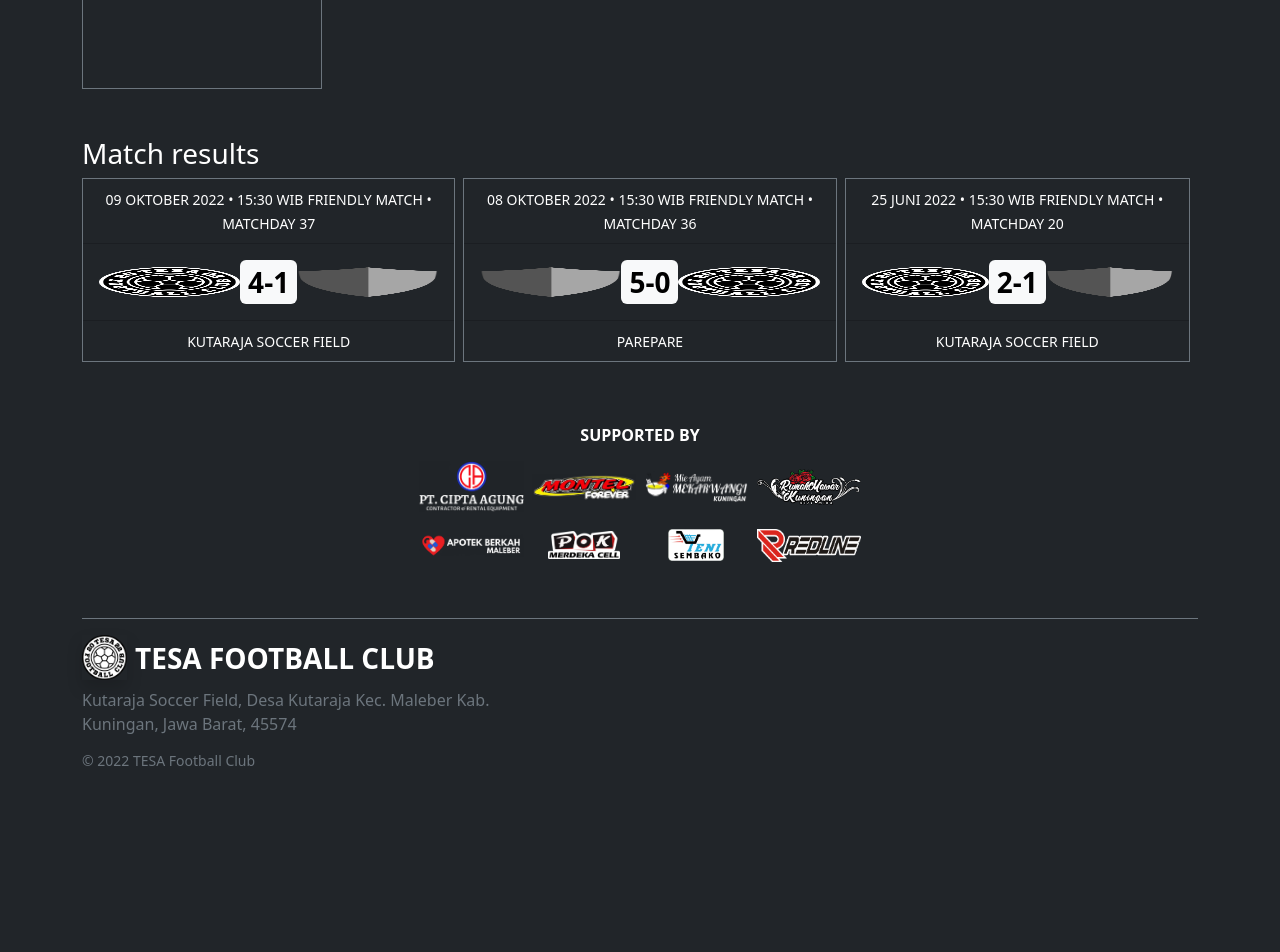
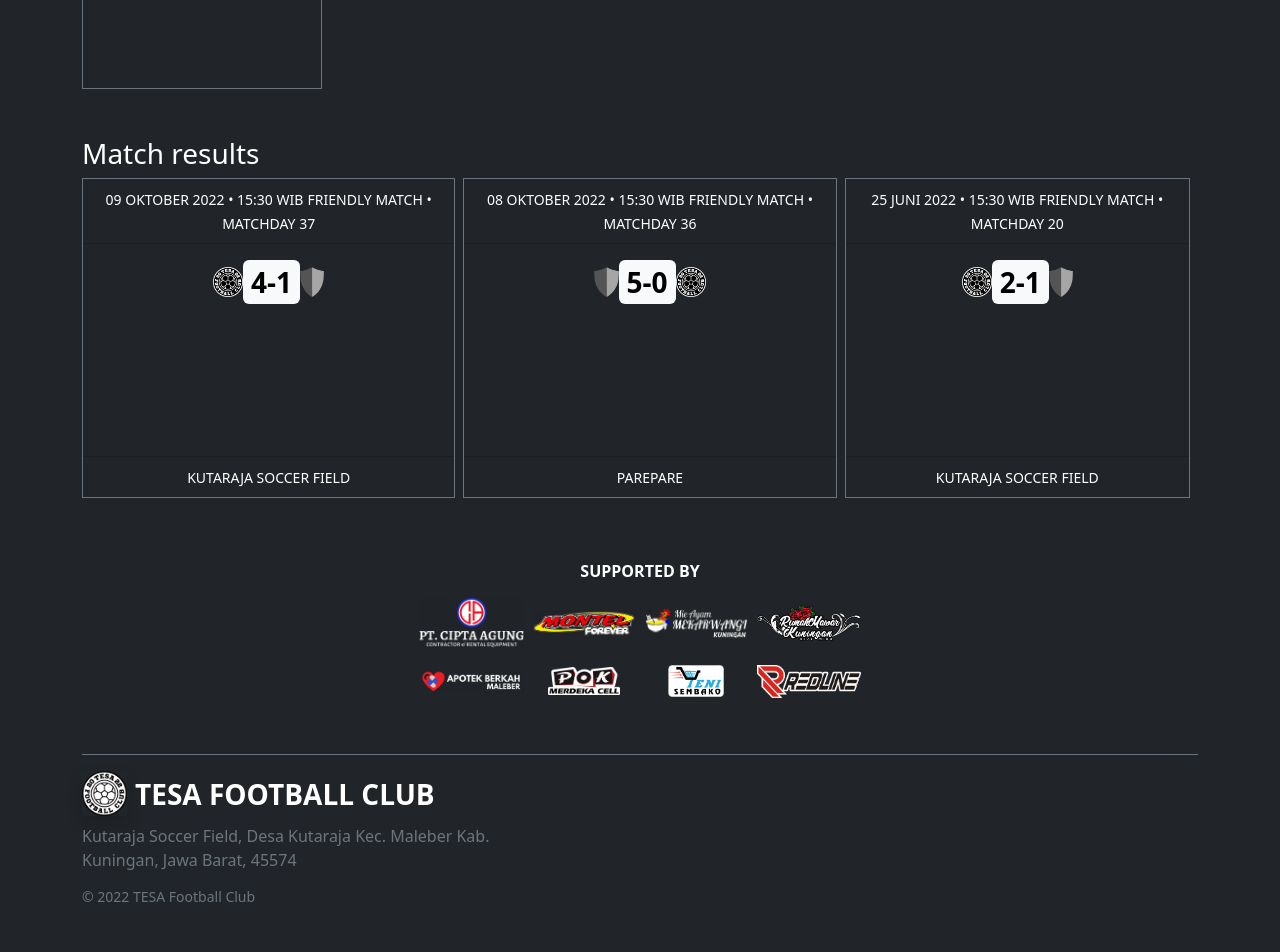
Before and after one commit to tesafc/tesafc.github.io, a Jekyll site: the page built from index.html, in a window 1280 px wide. Shown: the part 1024-1976 px from the top of the page. Built offline with Jekyll 4.4.1, drawn with Linux system fonts in a browser that asks for light colours; nearby versions of some CDN libraries; before the commit the page ends 1840 px from its top, so only the background shows below that.

Commit message:
Update index.html

```diff
--- a/index.html
+++ b/index.html
@@ -65,16 +65,16 @@
     <h3 class="mt-5">Match results</h3>
     <div class="d-flex flex-row flex-nowrap overflow-auto">
       {% for match in match-result reversed %}
-      <div class="card h-100 text-bg-dark rounded-0 border-secondary me-2" style="min-width: 18rem;">
+      <div class="card h-100 text-bg-dark rounded-0 border-secondary me-2" style="min-width: 18rem; min-height: 20rem;">
         <div class="card-header text-bg-dark text-center text-uppercase">
           <small class="mb-0">{{ match.time }} • {{ match.kick-off }}</small>
           <small class="mb-0 px-0">{{ match.competition }} • {{ match.matchday }}</small>
         </div>
         <div class="card-body">
           <div class="d-flex flex-row justify-content-center align-items-center">
-            <img src="{% if match.home-team.logo %}{{ match.home-team.logo | relative_url }}{% else %}{{ '/assets/img/logo/logo-blank.png' | relative_url }}{% endif %}" alt="" class="card-img" width="auto" height="30">
+            <img src="{% if match.home-team.logo %}{{ match.home-team.logo | relative_url }}{% else %}{{ '/assets/img/logo/logo-blank.png' | relative_url }}{% endif %}" alt="" class="" width="auto" height="30">
             <p class="badge text-bg-light text-center fs-3 fw-bolder p-2 mb-0">{{ match.result.score.full-time }}</p>
-            <img src="{% if match.away-team.logo %}{{ match.away-team.logo | relative_url }}{% else %}{{ '/assets/img/logo/logo-blank.png' | relative_url }}{% endif %}" alt="" class="card-img" width="auto" height="30">
+            <img src="{% if match.away-team.logo %}{{ match.away-team.logo | relative_url }}{% else %}{{ '/assets/img/logo/logo-blank.png' | relative_url }}{% endif %}" alt="" class="" width="auto" height="30">
           </div>
         </div>
         <div class="card-footer text-bg-dark text-center text-uppercase">
```
